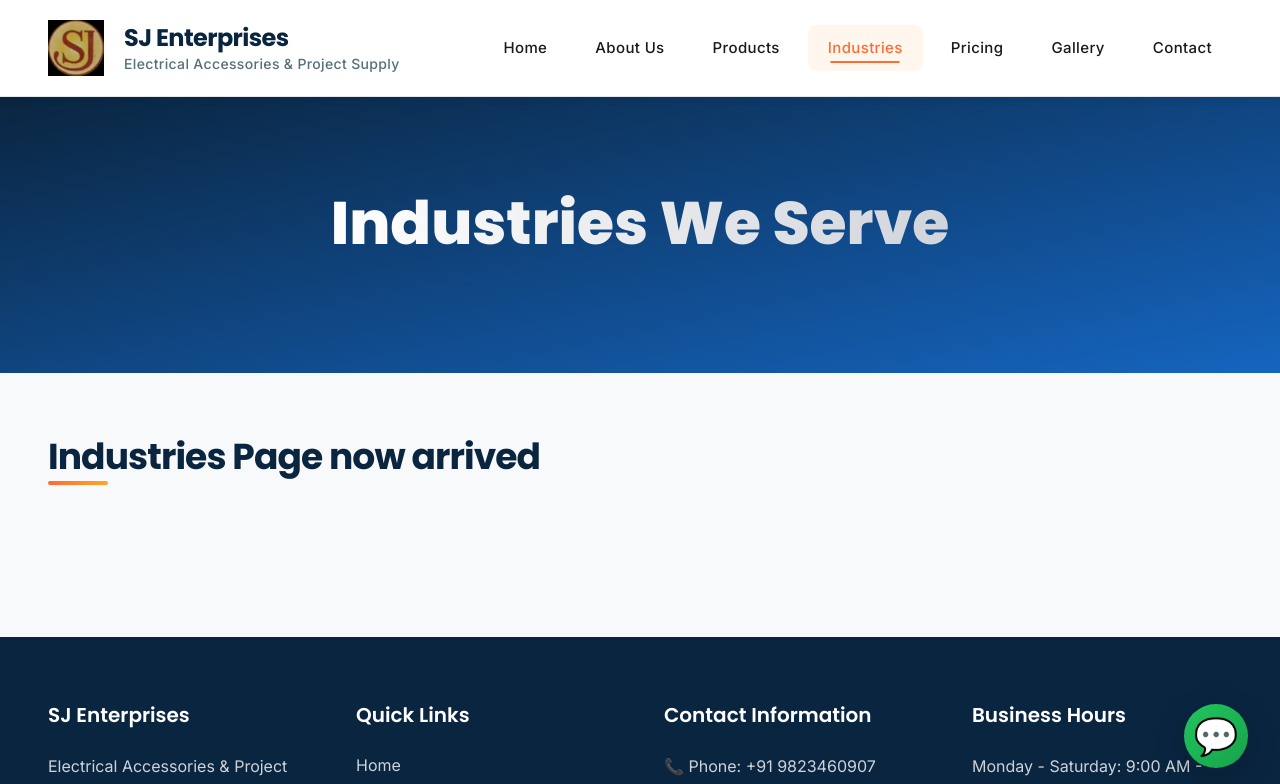
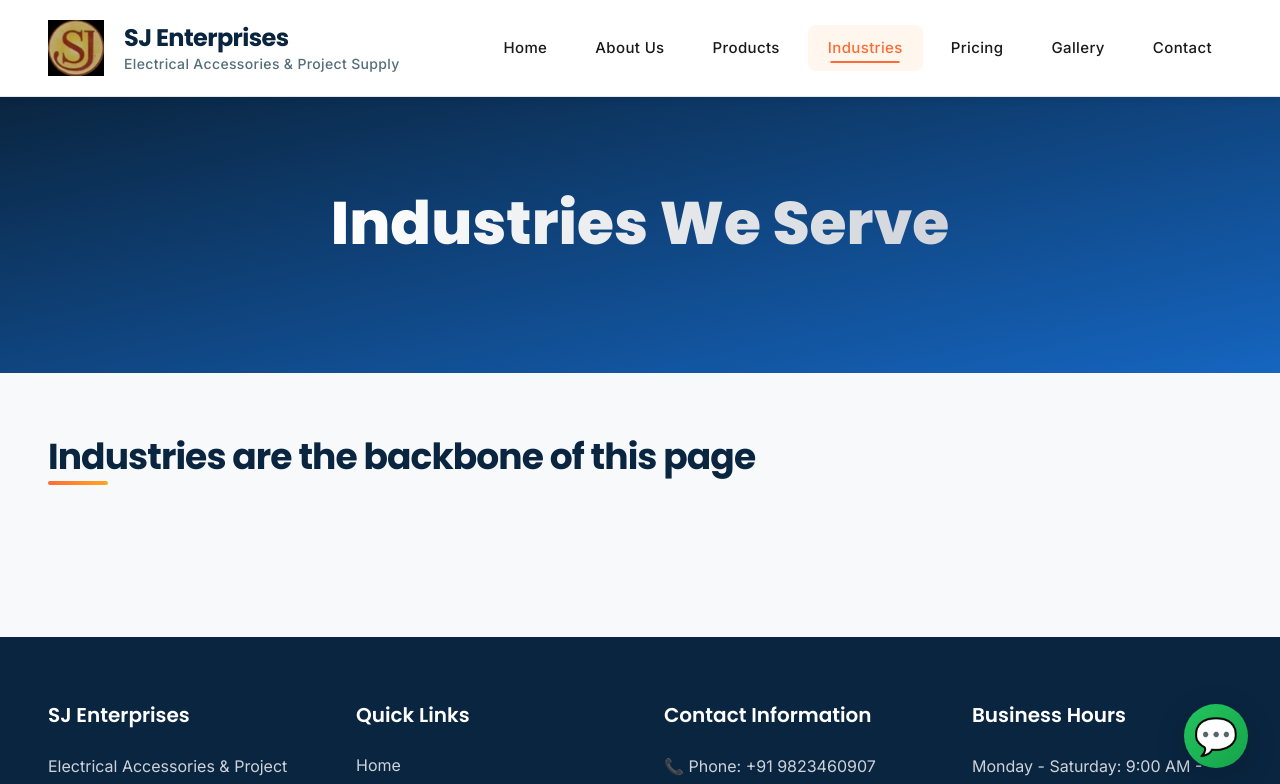
Before and after one commit to SRP-GEEK/sj-enterprises-source, a React (Vite) app: page /industries in a window 1280 px wide. Shown: the top 784 px of the page. Built offline with nearby package versions, Linux system fonts and the light colour scheme.

Commit message:
source update

```diff
--- a/src/pages/Industries.jsx
+++ b/src/pages/Industries.jsx
@@ -12,7 +12,7 @@ const Industries = () => {
       </section>
 
       <main className="max-w-[1400px] mx-auto px-12 py-16">
-        <h2 className="section-title">Industries Page now arrived</h2>
+        <h2 className="section-title">Industries are the backbone of this page</h2>
       </main>
     </div>
   );
```
Also changed, not shown: 1 other file (tests, documents, lock files or other folders).
